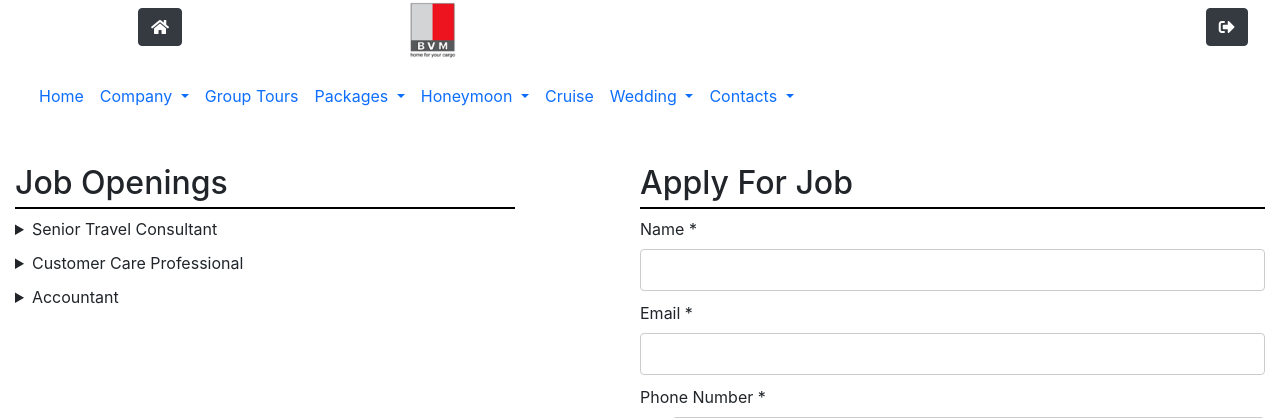
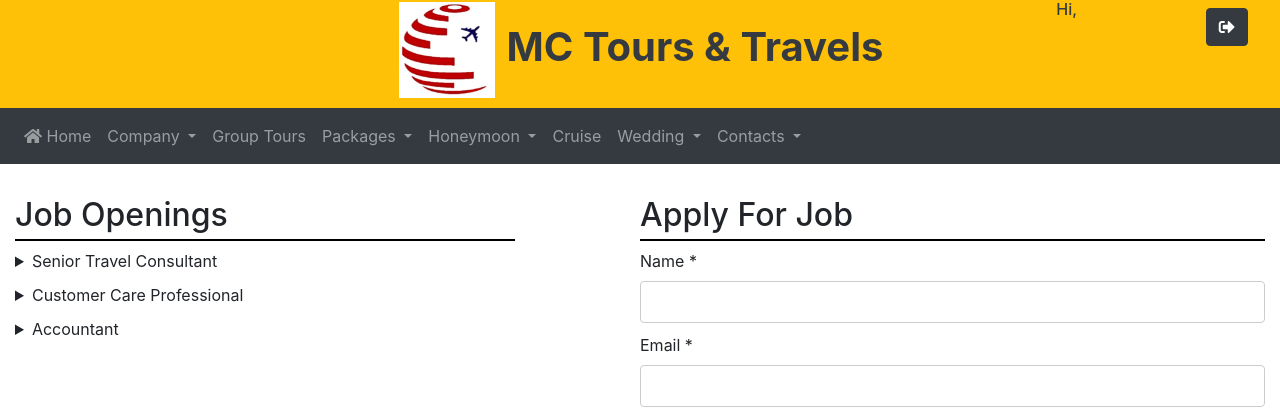
Before and after one commit to josevinoth/bvm_tours_travel_v1.0, a Django app: template tt_project/tt_app/templates/tt_html/careers.html in a window 1280 px wide. Shown: the top 418 px of the page. Run offline with Django 3.2, Linux system fonts and the light colour scheme; the template is opened without the code that fills it, so the values that code supplies are empty; some libraries are stand-ins or nearby versions.

Commit message:
First commit-Jose (15-Aug-24) logo and base.html updated

```diff
--- a/tt_project/tt_app/templates/tt_html/base.html
+++ b/tt_project/tt_app/templates/tt_html/base.html
@@ -26,14 +26,14 @@
 
 </head>
 <body style=" ">
-<div class="header_style mb-2 text-white">
+<div class="bg-warning text-dark">
     <div class="container-fluid">
         <div class="row text-center">
             <div class="title_style col-3" >
-                <h1 style="font-weight:Bold;"><a href="{% url 'home_page' %}" class="btn btn-dark"><i class="fas fa-home"></i></a></h1>
+                <h1 style="font-weight:Bold;"></h1>
             </div>
             <div class="col-6" >
-                <h1 style="font-weight: Bold;"><img src="/media/Company_Logo.png" style="width:50px;height:60px;padding:2px;margin-right:10px;">BVM Tours & Travels</h1>
+                <h1 style="font-weight: Bold;"><img src="/media/MC_Tours_travels_1.jpg" style="width:100px;height:100px;padding:2px;margin-right:10px;">MC Tours & Travels</h1>
             </div>
             <div class="col-2" >
                 <h6>Hi, </h6>
@@ -44,15 +44,15 @@
             </div>
         </div>
     </div>
-    <div class="container-fluid">
-        <nav class="navbar navbar-expand-lg ">
+    <div class="">
+        <nav class="navbar navbar-expand-lg navbar-dark bg-dark">
             <button class="navbar-toggler" type="button" data-toggle="collapse" data-target="#navbarSupportedContent" aria-controls="navbarSupportedContent" aria-expanded="false" aria-label="Toggle navigation">
                 <span class="navbar-toggler-icon"></span>
             </button>
             <div class="collapse navbar-collapse" id="navbarSupportedContent">
                 <ul class="navbar-nav mr-auto">
                     <li class="nav-item ">
-                        <a class="nav-link" href="#"> Home</a>
+                        <a class="nav-link" href="{% url 'home_page' %}"><i class="fas fa-home"></i> Home</a>
                     </li>
                      <li class="nav-item dropdown">
                         <a class="nav-link dropdown-toggle" href="#" id="navbarDropdown_company" role="button" data-toggle="dropdown" aria-haspopup="true" aria-expanded="false">
```
Also changed, not shown: tt_project/media/MC_Tours_travels_1.jpg (added).
